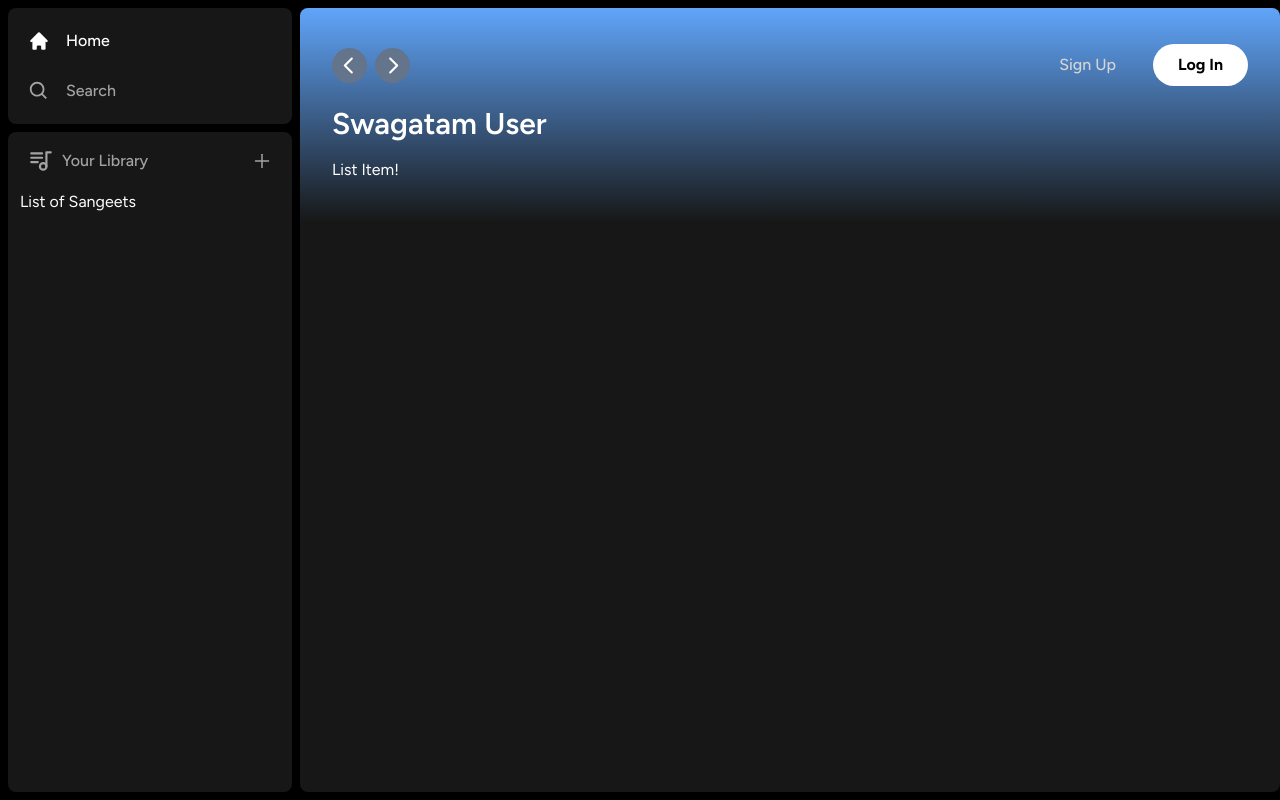
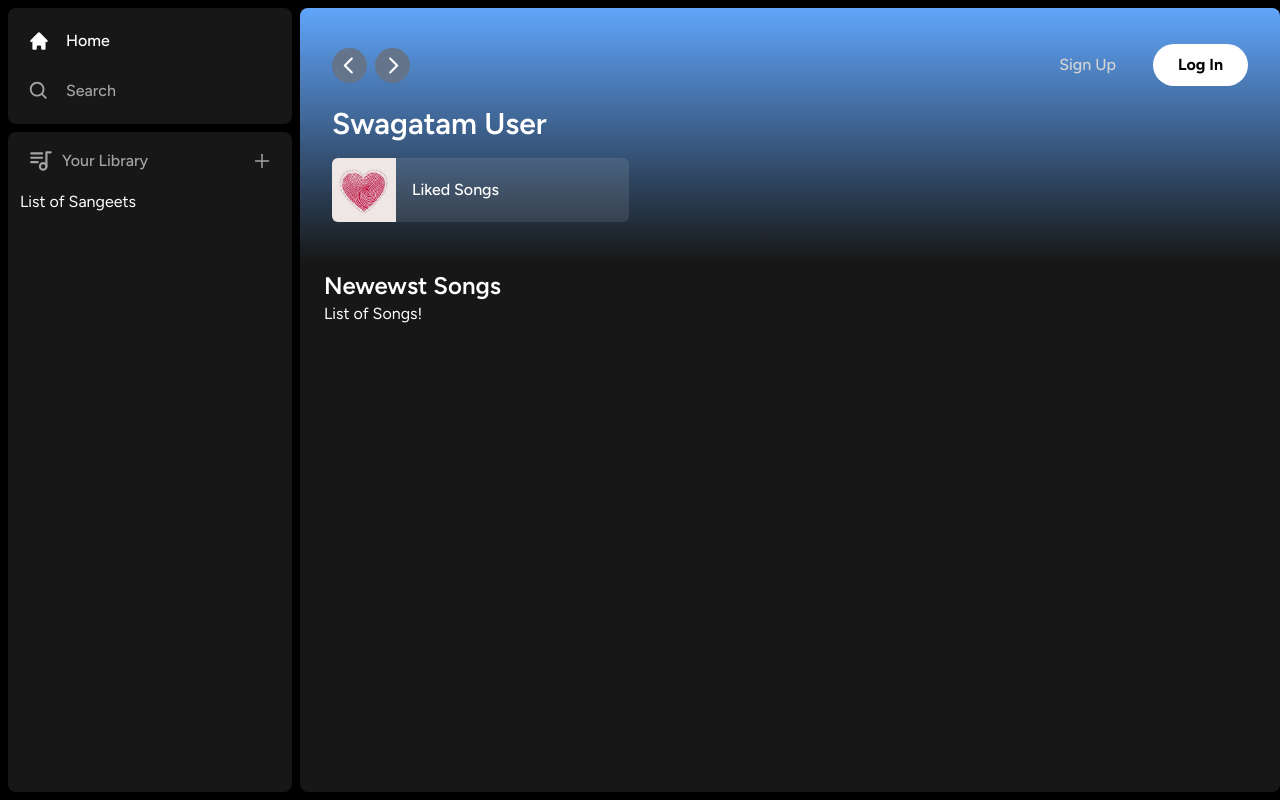
Before and after one commit to Snehasish321/MusicApp_Sangeet, a Next.js app: page / in a window 1280 px wide. Built offline with nearby package versions, Linux system fonts and the light colour scheme.

Commit message:
Layout_complete

```diff
--- a/app/(site)/page.tsx
+++ b/app/(site)/page.tsx
@@ -28,10 +28,25 @@
           2xl:grid-cols-4
           gap-3
           mt-4">
-            <ListItem />
+            <ListItem
+            image="/images/liked.jpg"
+            name="Liked Songs"
+            href="liked
+            "
+            />
           </div>
         </div>
       </Header>
+      <div className="mt-2 mb-7 px-6">
+        <div className="flex justify-between items-center">
+          <h1 className="text-white text-2xl font-semibold">
+            Newewst Songs
+            </h1>
+        </div>
+        <div>
+          List of Songs!
+        </div>
+      </div>
     </div>
   );
 }
--- a/components/Listitem.tsx
+++ b/components/Listitem.tsx
@@ -1,8 +1,76 @@
-const ListItem = () => {
+"use client";
+import { useRouter } from "next/navigation";
+import Image from "next/image";
+import { FaPlay } from "react-icons/fa";
+
+interface ListItemProps {
+  image: string;
+  name: string;
+  href: string;
+}
+
+const ListItem: React.FC<ListItemProps> = ({
+  image,
+  name,
+  href
+}) => {
+  const router = useRouter();
+
+  const onClick =() => {
+    router.push(href);
+  }
   return (
-    <div>
-      List Item!
-    </div>
+    <button
+    onClick={onClick}
+    className="
+    relative
+    group
+    flex
+    items-center
+    rounded-md
+    overflow-hidden
+    gap-x-4
+    bg-neutral-100/10
+    hover:bg-neutral-100/20
+    transition
+    pr-4
+    "
+    >
+      <div className="
+      relative
+      min-h-[64px]
+      min-w-[64px]
+      ">
+        <Image
+        className="object-cover"
+        fill
+        src={image}
+        alt='Image'
+        />
+      </div>
+      <p className="font-medium truncate py-5">
+        {name}
+      </p>
+      <div
+      className="
+      absolute
+      transition
+      opacity-0
+      rounded-full
+      flex
+      items-center
+      bg-blue-700
+      p-4
+      drop-shadow-md
+      right-5
+      group-hover:opacity-100
+      hover:scale-110
+      "
+      >
+        <FaPlay className="text-black"/>
+
+      </div>
+    </button>
   );
 }
 
```
Also changed, not shown: public/images/liked.jpg (added).
